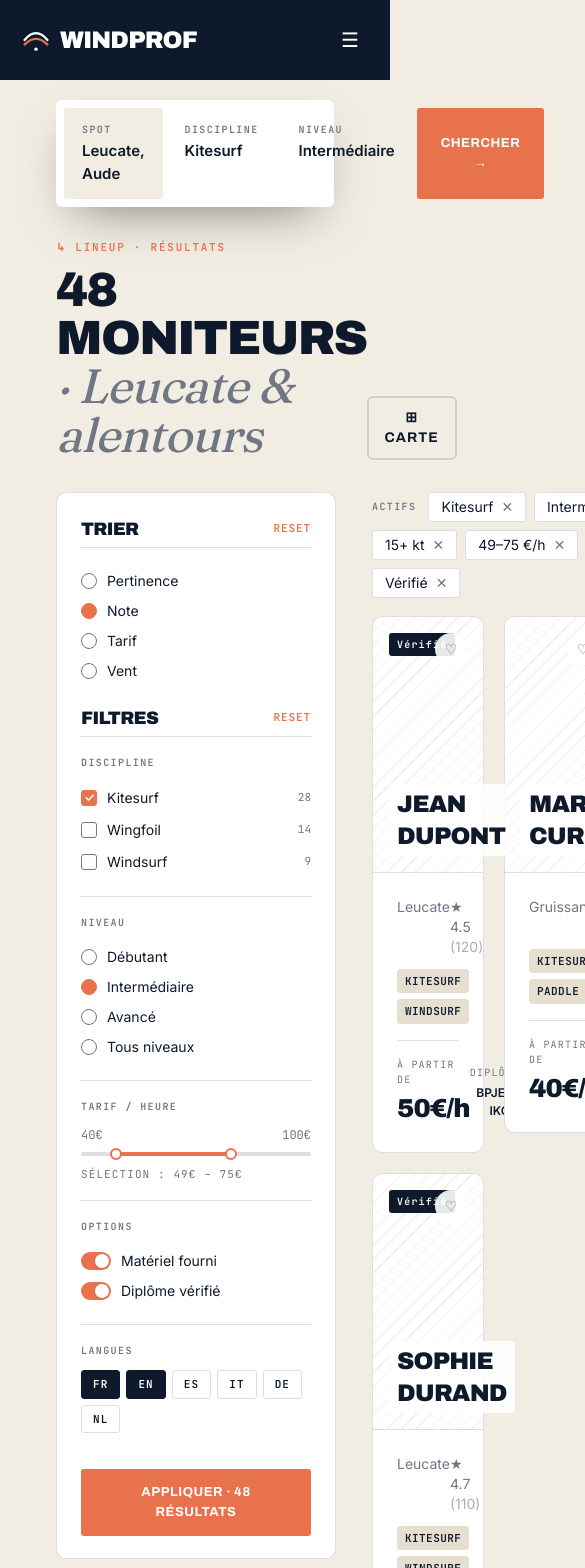
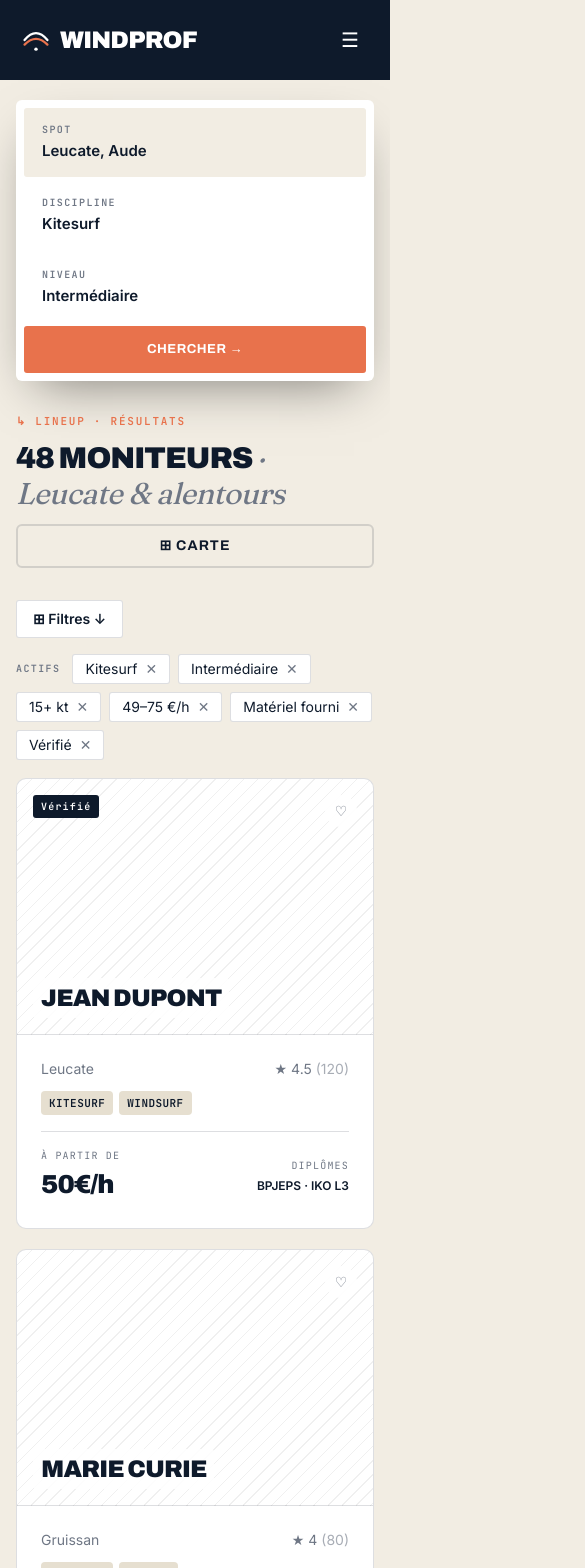
Before and after one commit to theofournier/windprof, a SvelteKit app: page /profs in a window 390 px wide. Shown: the top 1568 px of the page, 585 px wide, since content can reach past the window. Built offline with nearby package versions, Linux system fonts and the light colour scheme.

Commit message:
Profs responsive

```diff
--- a/src/lib/components/prof/ProfSearch.svelte
+++ b/src/lib/components/prof/ProfSearch.svelte
@@ -1,5 +1,5 @@
 <div
-	class="grid grid-cols-[2fr_1fr_1fr_auto] items-stretch gap-1 rounded-md bg-white p-2 shadow-[0px_20px_50px_-20px_rgba(0,0,0,0.5)]"
+	class="grid grid-cols-1 items-stretch gap-1 rounded-md bg-white p-2 shadow-[0px_20px_50px_-20px_rgba(0,0,0,0.5)] sm:grid-cols-2 lg:grid-cols-[2fr_1fr_1fr_auto]"
 >
 	<div class="flex cursor-pointer flex-col gap-0.75 rounded-sm bg-bg px-4.5 py-3.5">
 		<span class="font-mono text-micro font-semibold tracking-label text-muted uppercase">SPOT</span>
@@ -14,7 +14,7 @@
 		<span class="text-[15px] font-semibold text-ink">Intermédiaire</span>
 	</div>
 	<button
-		class="inline-flex cursor-pointer items-center gap-2.5 rounded-sm border-0 bg-accent px-6 py-3.5 font-display text-body-sm font-bold tracking-[0.04em] text-white uppercase"
+		class="inline-flex cursor-pointer items-center justify-center gap-2.5 rounded-sm border-0 bg-accent px-6 py-3.5 font-display text-body-sm font-bold tracking-[0.04em] text-white uppercase sm:col-span-2 lg:col-span-1"
 	>
 		Chercher →
 	</button>
--- a/src/lib/components/prof/ProfsFilter.svelte
+++ b/src/lib/components/prof/ProfsFilter.svelte
@@ -1,4 +1,4 @@
-<aside class="sticky top-5 self-start rounded-[10px] border border-ink/14 bg-white px-6 py-5.5">
+<aside class="rounded-[10px] border border-ink/14 bg-white px-6 py-5.5 lg:sticky lg:top-5 lg:self-start">
 	<div class="mb-1 flex items-center justify-between">
 		<h3 class="m-0 text-lg">Trier</h3>
 		<button
--- a/src/lib/components/prof/ProfsHeader.svelte
+++ b/src/lib/components/prof/ProfsHeader.svelte
@@ -1,9 +1,9 @@
-<div class="flex items-end justify-between">
+<div class="flex flex-col gap-3 sm:flex-row sm:items-end sm:justify-between">
 	<div>
 		<div class="mb-2.5 font-mono text-label font-semibold tracking-widest text-accent uppercase">
 			↳ LINEUP · RÉSULTATS
 		</div>
-		<h1 class="font-display text-5xl font-black tracking-tight uppercase">
+		<h1 class="font-display text-3xl font-black tracking-tight uppercase sm:text-5xl">
 			48 moniteurs <span class="font-serif font-normal tracking-snug text-muted normal-case italic"
 				>· Leucate &amp; alentours</span
 			>
--- a/src/routes/profs/+page.svelte
+++ b/src/routes/profs/+page.svelte
@@ -7,17 +7,27 @@
 	import ProfsPaginator from '$lib/components/prof/ProfsPaginator.svelte';
 	import type { PageProps } from './$types';
 	let { data }: PageProps = $props();
+	let showFilter = $state(false);
 </script>
 
-<div class="mx-auto flex max-w-360 flex-col gap-8 px-14 pt-5 pb-9">
+<div class="mx-auto flex max-w-360 flex-col gap-8 px-4 pt-5 pb-9 sm:px-8 lg:px-14">
 	<ProfSearch />
 	<ProfsHeader />
-	<div class="grid grid-cols-[280px_1fr] gap-9">
+	<div>
+		<button
+			onclick={() => (showFilter = !showFilter)}
+			class="mb-4 inline-flex cursor-pointer items-center gap-2 rounded-sm border border-ink/14 bg-white px-4 py-2 text-sm font-semibold lg:hidden"
+		>
+			⊞ Filtres {showFilter ? '↑' : '↓'}
+		</button>
+		<div class="grid grid-cols-1 gap-9 lg:grid-cols-[280px_1fr]">
+			<div class="lg:block" class:hidden={!showFilter}>
 				<ProfsFilter />
+			</div>
 			<div>
 				<ProfsActiveFilter />
-			<div class="grid grid-cols-3 gap-5">
-				{#each data.profs as prof}
+				<div class="grid grid-cols-1 gap-5 sm:grid-cols-2 xl:grid-cols-3">
+					{#each data.profs as prof (prof.id)}
 						<ProfItem
 							id={prof.id}
 							name={prof.name}
@@ -35,3 +45,4 @@
 			</div>
 		</div>
 	</div>
+</div>
```
Lines whose indentation alone changed are shown as unchanged.
